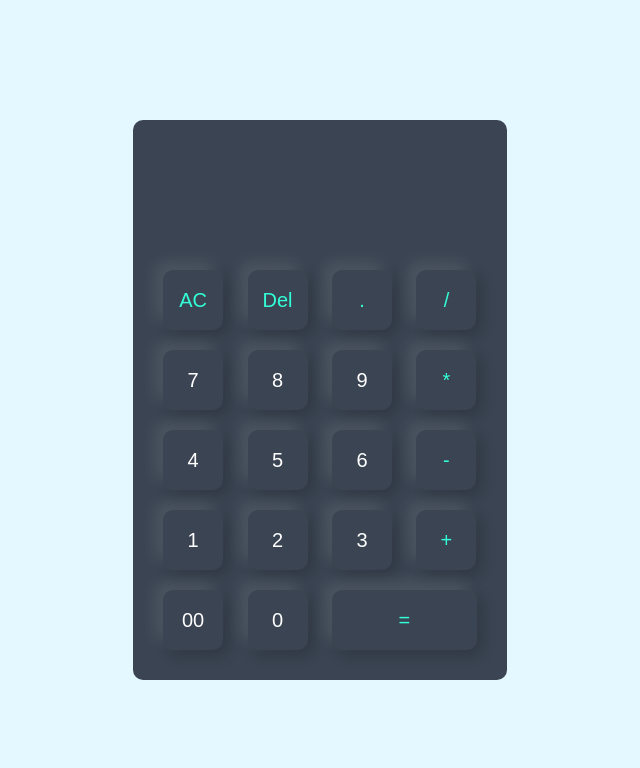
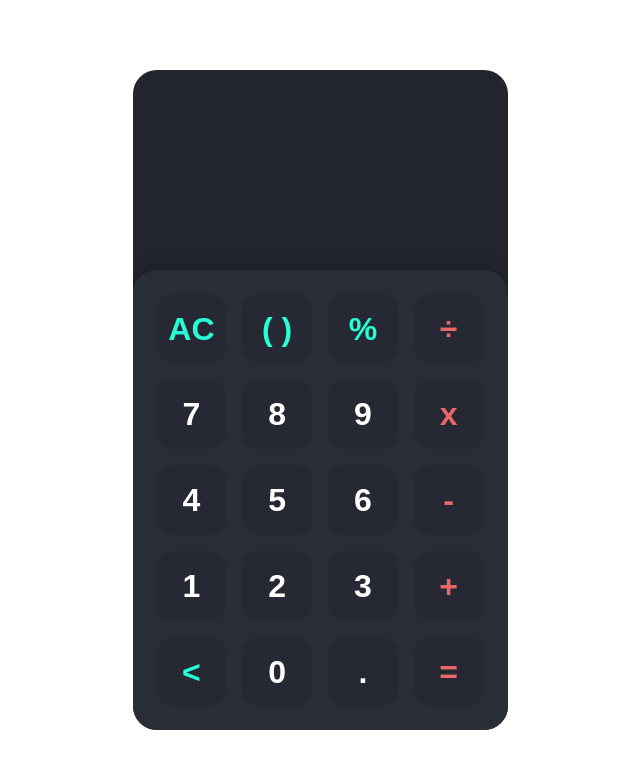
Before and after one commit to ELITE-TEAM-09/Group7-Calculator-Challenge, a plain HTML site: page index.html in a window 1280 px wide. Shown: the whole page, without its empty margins (320-960 px from the left). Drawn offline with Linux system fonts and the light colour scheme.

Commit message:
calcfriend

```diff
--- a/index.html
+++ b/index.html
@@ -8,50 +8,78 @@
     <link rel="stylesheet" href="style.css">
 </head>
 <body>
-    <!-- Container for the calculator-->
-    <div class="container">
-    <!--Calculator Buttons-->
+    <div class="app">
 		<div class="calculator">
-            <form>
 			<div class="display">
-                    <input type="text" name="display">
+				<div class="content">
+					<div class="input"></div>
+					<div class="output"></div>
 				</div>
-    <!--First Row of the Calculator-->
-                <div>
-                    <input type="button" value="AC" onclick="display.value = '' " class="operator">
-                    <input type="button" value="Del" onclick="display.value = display.value.toString().slice
-                    (0,-1)" class="operator">
-                    <input type="button" value="." onclick="display.value = '.' " class="operator">
-                    <input type="button" value="/" onclick="display.value = '/' " class="operator">
 			</div>
-    <!--Second Row of the Calculator-->
-                <div>
-                    <input type="button" value="7" onclick="display.value += '7' ">
-                    <input type="button" value="8" onclick="display.value += '8' ">
-                    <input type="button" value="9" onclick="display.value += '9' ">
-                    <input type="button" value="*" onclick="display.value += '*' " class="operator">
+			<div class="keys">
+				<div data-key="clear" class="key action">
+					<span>AC</span>
 				</div>
-    <!--Third Row of the Calculator-->
-                <div>
-                    <input type="button" value="4" onclick="display.value += '4' ">
-                    <input type="button" value="5" onclick="display.value += '5' ">
-                    <input type="button" value="6" onclick="display.value += '6' ">
-                    <input type="button" value="-" onclick="display.value += '-' " class="operator">
+				<div data-key="brackets" class="key action">
+					<span>( )</span>
 				</div>
-    <!--Fifth Row of the Calculator-->
-                <div>
-                    <input type="button" value="1" onclick="display.value += '1' ">
-                    <input type="button" value="2" onclick="display.value += '2' ">
-                    <input type="button" value="3" onclick="display.value += '3' ">
-                    <input type="button" value="+" onclick="display.value += '+' " class="operator">
+				<div data-key="%" class="key action">
+					<span>%</span>
 				</div>
-    <!--Sixth Row of the Calculator-->
-                <div>
-                    <input type="button" value="00" onclick="display.value += '00' ">
-                    <input type="button" value="0" onclick="display.value += '0' ">
-                    <input type="button" value="=" class="equal operator" onclick="display.value = eval(display.value)">
+				<div data-key="/" class="key operator">
+					<span>÷</span>
 				</div>
-            </form>
+				<div data-key="7" class="key">
+					<span>7</span>
 				</div>
+				<div data-key="8" class="key">
+					<span>8</span>
+				</div>
+				<div data-key="9" class="key">
+					<span>9</span>
+				</div>
+				<div data-key="*" class="key operator">
+					<span>x</span>
+				</div>
+				<div data-key="4" class="key">
+					<span>4</span>
+				</div>
+				<div data-key="5" class="key">
+					<span>5</span>
+				</div>
+				<div data-key="6" class="key">
+					<span>6</span>
+				</div>
+				<div data-key="-" class="key operator">
+					<span>-</span>
+				</div>
+				<div data-key="1" class="key">
+					<span>1</span>
+				</div>
+				<div data-key="2" class="key">
+					<span>2</span>
+				</div>
+				<div data-key="3" class="key">
+					<span>3</span>
+				</div>
+				<div data-key="+" class="key operator">
+					<span>+</span>
+				</div>
+				<div data-key="backspace" class="key action">
+					<span>&lt;</span>
+				</div>
+				<div data-key="0" class="key">
+					<span>0</span>
+				</div>
+				<div data-key="." class="key">
+					<span>.</span>
+				</div>
+				<div data-key="=" class="key operator">
+					<span>=</span>
+				</div>
+			</div>
+		</div>
+	</div>
+    <script scr="script.js" defer></script>
 </body>
 </html>
--- a/style.css
+++ b/style.css
@@ -1,60 +1,113 @@
-/* Write CSS code here*/
-*{
+* {
 	margin: 0;
 	padding: 0;
-    font-family: 'Poppins' , sans-serif ;
 	box-sizing: border-box;
+	font-family: sans-serif;
 }
 
-/* Container Styling*/
-.container{
-    width: 100%;
+.app {
+	display: flex;
+	justify-content: center;
+	align-items: center;
 	height: 100vh;
-    background: #e3f9ff;
-    display: flex;
-    align-items: center;
-    justify-content: center;
 }
 
-/*Calculator Styling*/
-.calculator{
-    background: #3a4452;
-    padding: 20px;
-    border-radius: 10px;
+.calculator {
+	background-color: #22252D;
+	width: 100%;
+	max-width: 375px;
+	min-height: 640px;
+	display: flex;
+	flex-direction: column;
+	border-radius: 1.5rem;
+	overflow: hidden;
 }
 
-/*Calculator Form Input styling*/
-.calculator form input{
-    border: 0;
-    outline: 0;
-    width: 60px;
-    height: 60px;
-    border-radius: 10px;
-    box-shadow: -8px -8px 15px rgba(255, 255, 255, 0.1),5px 5px 15px rgba(0, 0, 0, 0.2);
-    background: transparent;
-    font-size: 20px;
-    color: #fff;
-    cursor:  pointer;
-    margin: 10px;
+.display {
+	min-height: 200px;
+	padding: 1.5rem;
+	display: flex;
+	justify-content: flex-end;
+	align-items: flex-end;
+	color: white;
+	text-align: right;
+	flex: 1 1 0%;
 }
 
-/*Display Buttons for Calculator*/
-form .display{
+.display .content {
 	display: flex;
+	flex-direction: column;
 	justify-content: flex-end;
-    margin: 20px 0;
-}
-form .display input{
-    text-align: right;
-    flex: 1;
-    font-size: 45px;
-    box-shadow: none;
-}
-form input.equal{
-    width: 145px;
+	width: 100%;
+	max-width: 100%;
+	overflow: auto;
 }
 
-/*Styling Operator Buttons*/
-form input.operator{
-    color: #33ffd8;
+.display .input {
+	width: 100%;
+	font-size: 1.25rem;
+	margin-bottom: 0.5rem;
 }
+
+.display .output {
+	font-size: 3rem;
+	font-weight: 700;
+	width: 100%;
+	white-space: nowrap;
+}
+
+.display .operator {
+	color: #EB6666;
+}
+
+.display .brackets,
+.display .percent {
+	color: #26FED7;
+}
+
+.keys {
+	background-color: #292D36;
+	padding: 1.5rem;
+	border-radius: 1.5rem 1.5rem 0 0;
+	display: grid;
+	grid-template-columns: repeat(4, 1fr);
+	grid-template-rows: repeat(5, 1fr);
+	grid-gap: 1rem;
+	box-shadow: 0px -2px 16px rgba(0, 0, 0, 0.2);
+}
+
+.keys .key {
+	position: relative;
+	cursor: pointer;
+
+	display: block;
+	height: 0;
+	padding-top: 100%;
+	background-color: #262933;
+	border-radius: 1rem;
+	transition: 0.2s;
+	user-select: none;
+}
+
+.keys .key span {
+	position: absolute;
+	top: 50%;
+	left: 50%;
+	transform: translate(-50%, -50%);
+
+	font-size: 2rem;
+	font-weight: 700;
+	color: #FFF;
+}
+
+.keys .key:hover {
+	box-shadow: inset 0px 0px 8px rgba(0, 0, 0, 0.2);
+}
+
+.keys .key.operator span {
+	color: #EB6666;
+}
+
+.keys .key.action span {
+	color: #26FED7;
+}
```
Also changed, not shown: script.js (added, +125 -0 lines). Lines whose indentation alone changed are shown as unchanged.
